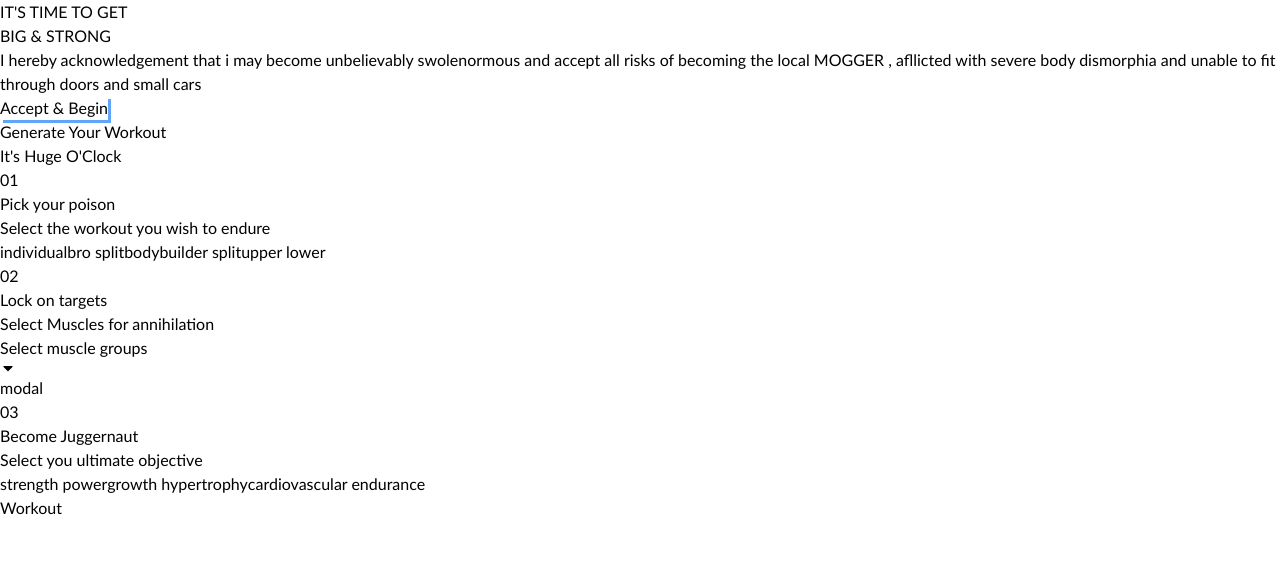
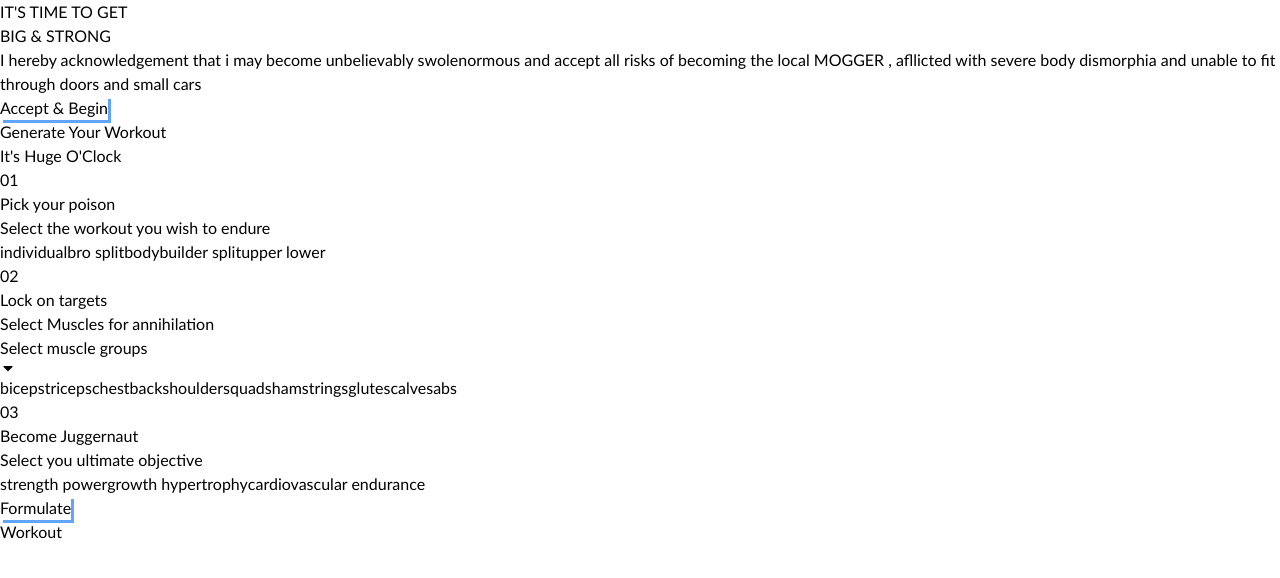
Before and after one commit to bishtdev/gym-app, a React (Vite) app: page / in a window 1280 px wide. Both pictures are taken after a click on the button "Select muscle groups". Shown: the top 578 px of the page. Built offline with nearby package versions, Linux system fonts and the light colour scheme.

Commit message:
added seprate button components

```diff
--- /dev/null
+++ b/src/Components/Button.jsx
@@ -0,0 +1,11 @@
+import React from 'react'
+
+const Button = ({text}) => {
+  return (
+    <button className="px-8 py-4 mx-auto rounded-md border-[2px] bg-slate-800 border-blue-400 border-solid blueShadow duration-200">
+        <p> {text}</p>
+      </button>
+  )
+}
+
+export default Button
--- a/src/Components/Generator.jsx
+++ b/src/Components/Generator.jsx
@@ -2,6 +2,7 @@
 import SectionWrapper from "./SectionWrapper";
 import { SCHEMES, WORKOUTS } from "../utlis/swoldiers";
 import { FaCaretDown } from "react-icons/fa";
+import Button from "./Button";
 
 function Header(props) {
   const { index, title, description } = props;
@@ -20,14 +21,34 @@
 
 export default function Generator() {
   const [showModal, setShowModal] = useState(false);
-  const [poison, setPoison] = useState('individual')
-  const [muscles, setMuscles] = useState([])
-  const [goals, setGoals] = useState('strength_power')
+  const [poison, setPoison] = useState("individual");
+  const [muscles, setMuscles] = useState([]);
+  const [goals, setGoals] = useState("strength_power");
 
   const toggleModal = () => {
-    setShowModal(!showModal)
+    setShowModal(!showModal);
   };
 
+  function updateMuscle(muscleGroup) {
+    if (muscles.includes(muscleGroup)) {
+      setMuscles(muscles.filter((val) => val !== muscleGroup));
+      return;
+    }
+
+    if (muscles.length > 2) {
+      return;
+    }
+    if (poison !== "individual") {
+      setMuscles([muscleGroup]);
+      setShowModal(false);
+      return;
+    }
+    if (muscles.length === 2) {
+      setShowModal(false);
+    }
+
+    setMuscles([...muscles, muscleGroup]);
+  }
 
   return (
     <SectionWrapper
@@ -43,10 +64,14 @@
         {Object.keys(WORKOUTS).map((type, typeIndex) => {
           return (
             <button
-              onClick={()=>{setPoison(type), console.log(type, poison);}}
-                className={'bg-slate-950 border-2  duration-200 px-4 hover:border-blue-700 py-3 rounded-lg '
-                  + (type === poison ? ' border-blue-700' : ' border-blue-400')}
-
+              onClick={() => {
+                setMuscles([])
+                setPoison(type);
+              }}
+              className={
+                "bg-slate-950 border-2  duration-200 px-4 hover:border-blue-700 py-3 rounded-lg " +
+                (type === poison ? " border-blue-700" : " border-blue-400")
+              }
               key={typeIndex}
             >
               <p className="font-bold  ">{type.replaceAll("_", " ")}</p>
@@ -61,11 +86,38 @@
         description={"Select Muscles for annihilation"}
       />
       <div className="bg-slate-950 p-3 border border-solid border-blue-400 rounded-lg flex flex-col">
-        <button onClick={toggleModal} className="relative p-3 flex items-center justify-center">
-          <p>Select muscle groups</p>
+        <button
+          onClick={toggleModal}
+          className="relative p-3 flex items-center justify-center"
+        >
+          <p className="captilaize">
+            {muscles.length === 0 ? "Select muscle groups" : muscles.join(" ")}
+          </p>
           <FaCaretDown className="absolute right-3 top-1/2 -translate-y-1/2 " />
         </button>
-        {showModal && <div>modal</div>}
+        {showModal && (
+          <div className="flex flex-col px-3 pb-3 ">
+            {(poison === "individual"
+              ? WORKOUTS[poison]
+              : Object.keys(WORKOUTS[poison])
+            ).map((muscleGroup, muscleGroupIndex) => {
+              return (
+                <button
+                  onClick={() => updateMuscle(muscleGroup)}
+                  className={
+                    "hover:text-blue-400 duration-200 " +
+                    (muscles.includes(muscleGroup) ? "text-blue-400" : " ")
+                  }
+                  key={muscleGroupIndex}
+                >
+                  <p className="uppercase text-xl font-bold p-1">
+                    {muscleGroup.replaceAll("_", " ")}
+                  </p>
+                </button>
+              );
+            })}
+          </div>
+        )}
       </div>
 
       <Header
@@ -77,10 +129,13 @@
         {Object.keys(SCHEMES).map((scheme, schemeIndex) => {
           return (
             <button
-              onClick={()=>{setGoals(scheme)}}
-                className={'bg-slate-950 border-2  duration-200 px-4 hover:border-blue-700 py-3 rounded-lg '
-                  + (scheme === goals ? ' border-blue-700' : ' border-blue-400')}
-
+              onClick={() => {
+                setGoals(scheme);
+              }}
+              className={
+                "bg-slate-950 border-2  duration-200 px-8 hover:border-blue-700 py-3 rounded-lg " +
+                (scheme === goals ? " border-blue-700" : " border-blue-400")
+              }
               key={schemeIndex}
             >
               <p className="font-bold  ">{scheme.replaceAll("_", " ")}</p>
@@ -88,6 +143,7 @@
           );
         })}
       </div>
+      <Button text='Formulate'/>
     </SectionWrapper>
   );
 }
--- a/src/Components/Hero.jsx
+++ b/src/Components/Hero.jsx
@@ -1,4 +1,5 @@
 import React from "react";
+import Button from "./Button";
 
 const Hero = () => {
   return (
@@ -20,9 +21,7 @@
         with severe body dismorphia and unable to fit through doors and small
         cars
       </p>
-      <button className="px-8 py-4 rounded-md border-[2px] bg-slate-800 border-blue-400 border-solid blueShadow duration-200">
-        <p> Accept & Begin</p>
-      </button>
+      <Button text='Accept & Begin' />
     </div>
   );
 };
```
